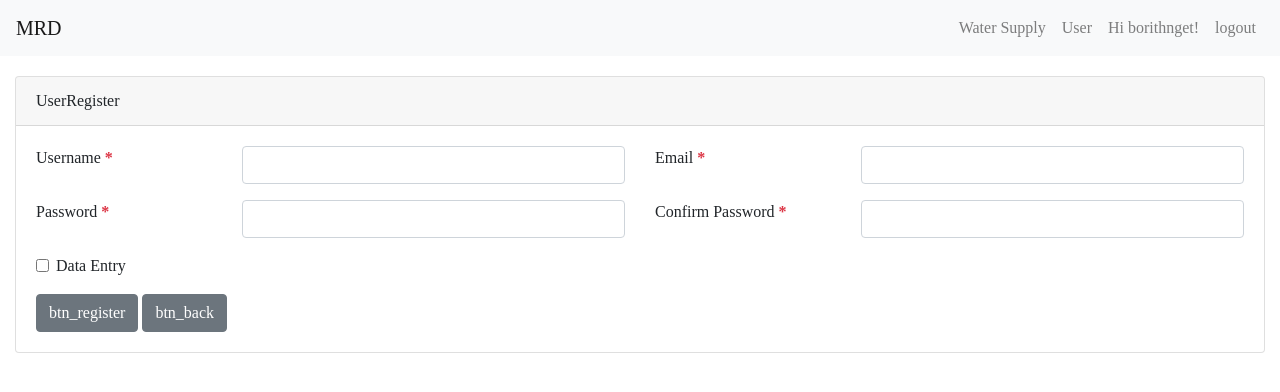
After one commit to borithnget/BT_MRD_PYTHON, a Django app: page /en/watersupply/register/ in a window 1280 px wide. The commit adds this page. Shown: the top 392 px of the page. Run offline with Django 4.2, Linux system fonts and the light colour scheme; a user stored in the database is signed in; some libraries are stand-ins or nearby versions.

Commit message:
Revert "user1.2"
This reverts commit 56111987509a4a8a1950977c61a348a216802579.

```diff
--- a/bt_mrd/bt_mdr/bt_mdr_project/mdrapp/templates/base.html
+++ b/bt_mrd/bt_mdr/bt_mdr_project/mdrapp/templates/base.html
@@ -70,7 +70,7 @@
   </nav>
 
 
-  <div class="container-fluid">
+  <div class="container-fluid" style="padding-top:20px !important;">
     {% block content %}
 
     {% endblock %}
--- a/bt_mrd/bt_mdr/bt_mdr_project/mdrapp/templates/users/index.html
+++ b/bt_mrd/bt_mdr/bt_mdr_project/mdrapp/templates/users/index.html
@@ -3,6 +3,8 @@
 
 {% block title %}{% trans 'userlist' %}{% endblock %}
 {% block content %}
+<a href="{% url 'user_register' %}" class="btn btn-primary">Register New User</a>
+
 <div class="table-responsive">
     <table class="table table-bordered" id="table_1">
         <thead>
--- /dev/null
+++ b/bt_mrd/bt_mdr/bt_mdr_project/mdrapp/templates/users/register.html
@@ -0,0 +1,45 @@
+{% extends 'base.html' %}
+{% load i18n %}
+
+{% block title %}{% trans 'UserRegister' %}{% endblock %}
+{% block content %}
+<div class="card" style="width: 100%;">
+    <div class="card-header">{% trans 'UserRegister' %}</div>
+    <div class="card-body">
+      <form method="post">
+        {% csrf_token %}
+        <div class="form-group row">
+            <label class="control-label col-md-2">Username <strong class="text-danger">*</strong></label>
+            <div class="col-md-4">
+                <input type="text" class="form-control" id="username" name="username"/>
+            </div>
+            <label class="control-label col-md-2">Email <strong class="text-danger">*</strong></label>
+            <div class="col-md-4">
+                <input type="email" class="form-control" id="email" name="email"/>
+            </div>
+        </div>
+        <div class="form-group row">
+            <label class="control-label col-md-2">Password <strong class="text-danger">*</strong></label>
+            <div class="col-md-4">
+                <input type="password" class="form-control" id="password" name="password"/>
+            </div>
+            <label class="control-label col-md-2">Confirm Password <strong class="text-danger">*</strong></label>
+            <div class="col-md-4">
+                <input type="password" class="form-control" id="confirm_password" name="confirm_password"/>
+            </div>
+        </div>
+        <div class="form-group row">
+            <div class="col-md-2">
+                <div class="form-check">
+                    <input type="checkbox" class="form-check-input" id="chk_is_data_entry" name="is_data_entry" value="True">
+                    <label class="form-check-label" for="chk_is_data_entry" >Data Entry</label>
+                  </div>
+            </div>
+        </div>
+        <button type="submit" onclick="" class="btn btn-xs btn-secondary">{% trans 'btn_register' %}</button>
+        <button type="button" onclick="window.history.back()" class="btn btn-xs btn-secondary">{% trans 'btn_back' %}</button>
+      </form>
+    </div>
+  </div>
+
+{% endblock %}
--- a/bt_mrd/bt_mdr/bt_mdr_project/myapi/serializers.py
+++ b/bt_mrd/bt_mdr/bt_mdr_project/myapi/serializers.py
@@ -19,6 +19,11 @@ class UserSerializer(serializers.ModelSerializer):
     class Meta:
         model = User
         fields = ('id', 'username', 'email')
+
+class UserDetailSerializer(serializers.ModelSerializer):
+    class Meta:
+        model = User
+        fields = ('id', 'username', 'email', 'first_name', 'last_name', 'is_staff', 'is_active', 'is_superuser', 'last_login', 'date_joined', 'is_head_department', 'is_data_entry')
 
 class RegisterSerializer(serializers.ModelSerializer):
     class Meta:
--- a/bt_mrd/bt_mdr/bt_mdr_project/myapi/views.py
+++ b/bt_mrd/bt_mdr/bt_mdr_project/myapi/views.py
@@ -11,7 +11,7 @@ from django.http.response import JsonResponse
 from rest_framework.views import APIView
 
 from mdrapp.models import Commune, Province, District, Village, WaterSupplyType, WaterSupplyOption, WaterSupplyOptionValue, WaterSupplyTypeOption, WaterSupply, WaterSupplyWell, WaterSupplyPipe, WaterSupplyKiosk, WaterSupplyCommunityPond, WaterSupplyRainWaterHarvesting
-from .serializers import CommuneSerializer, HeroSerializer, UserSerializer, RegisterSerializer, ProvinceSerializer, DistrictSerializer, VillageSerializer, WaterSupplyOptionSerializer, WaterSupplyOptionValueSerializer, WaterSupplyTypeSerializer, WaterSupplySerializer
+from .serializers import CommuneSerializer, HeroSerializer, UserSerializer, RegisterSerializer, ProvinceSerializer, DistrictSerializer, VillageSerializer, WaterSupplyOptionSerializer, WaterSupplyOptionValueSerializer, WaterSupplyTypeSerializer, WaterSupplySerializer, UserDetailSerializer
 from .models import Hero
 from django.contrib.auth import login
 from knox.views import LoginView as KnoxLoginView
@@ -137,13 +137,13 @@ class WaterSupplyPipeViewSet(viewsets.ModelViewSet):
 class UserListViewSet(generics.ListAPIView):
     User = get_user_model()
     queryset = User.objects.all()
-    serializer_class = UserSerializer
+    serializer_class = UserDetailSerializer
     #permission_classes = [IsAuthenticated]
 
     def list(self, request):
         # Note the use of `get_queryset()` instead of `self.queryset`
         queryset = self.get_queryset()
-        serializer = UserSerializer(queryset, many=True)
+        serializer = UserDetailSerializer(queryset, many=True)
         return Response(serializer.data)
 
 
--- a/bt_mrd/bt_mdr/bt_mdr_project/watersupply/urls.py
+++ b/bt_mrd/bt_mdr/bt_mdr_project/watersupply/urls.py
@@ -8,4 +8,5 @@ urlpatterns = [
     path('create/<int:id>', views.create_watersupply, name= 'watersupply_create'),
     path('detail/<int:id>', views.detail, name= 'watersupply_detail'),
     path('userlist/', views.user_index, name='user_index'),
+    path('register/', views.user_register, name='user_register'),
 ]
--- a/bt_mrd/bt_mdr/bt_mdr_project/watersupply/views.py
+++ b/bt_mrd/bt_mdr/bt_mdr_project/watersupply/views.py
@@ -126,4 +126,28 @@ def user_index(request):
     users = requests.get(user_list_url).json()
     return render(request, 'users/index.html' , {'users': users})
 
+def user_register(request):
+
+    if request.method == "POST":
+
+        url = "http://127.0.0.1:8000/en/api/register/"
+        is_data_entry = request.POST.get('is_data_entry', False)
+
+        payload = {
+            "username": request.POST["username"],
+            "email": request.POST["email"],
+            "password": request.POST["password"],
+            "is_data_entry": is_data_entry
+        }
+        print(payload)
+        headers = {'Content-Type': 'application/json'}
+        #response = requests.post(url1, json=payload, headers=headers)
+        response = requests.post(url, json=payload, headers=headers)
+        res_json  = response.json()
+        print(res_json)
+
+        return redirect("user_index")
+
+    return render(request, 'users/register.html')
+
 #END USER SECTION
```
